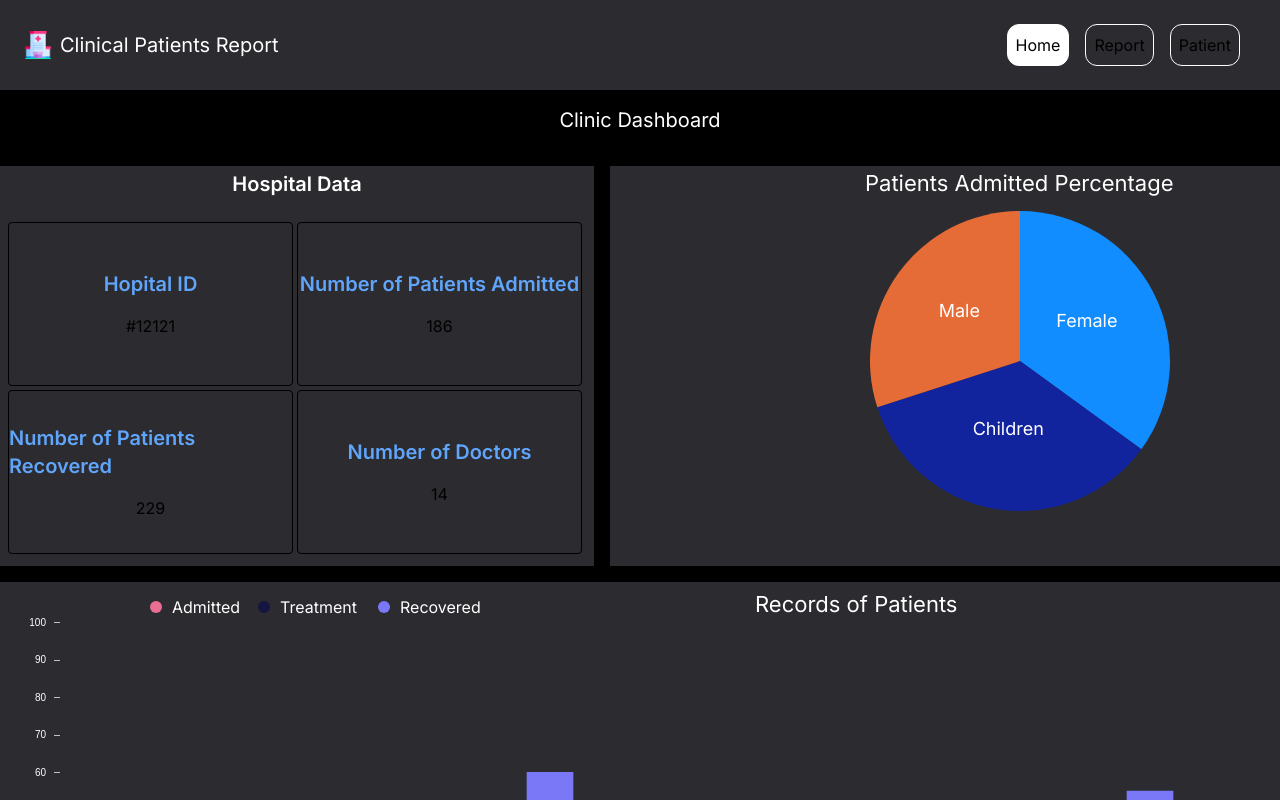
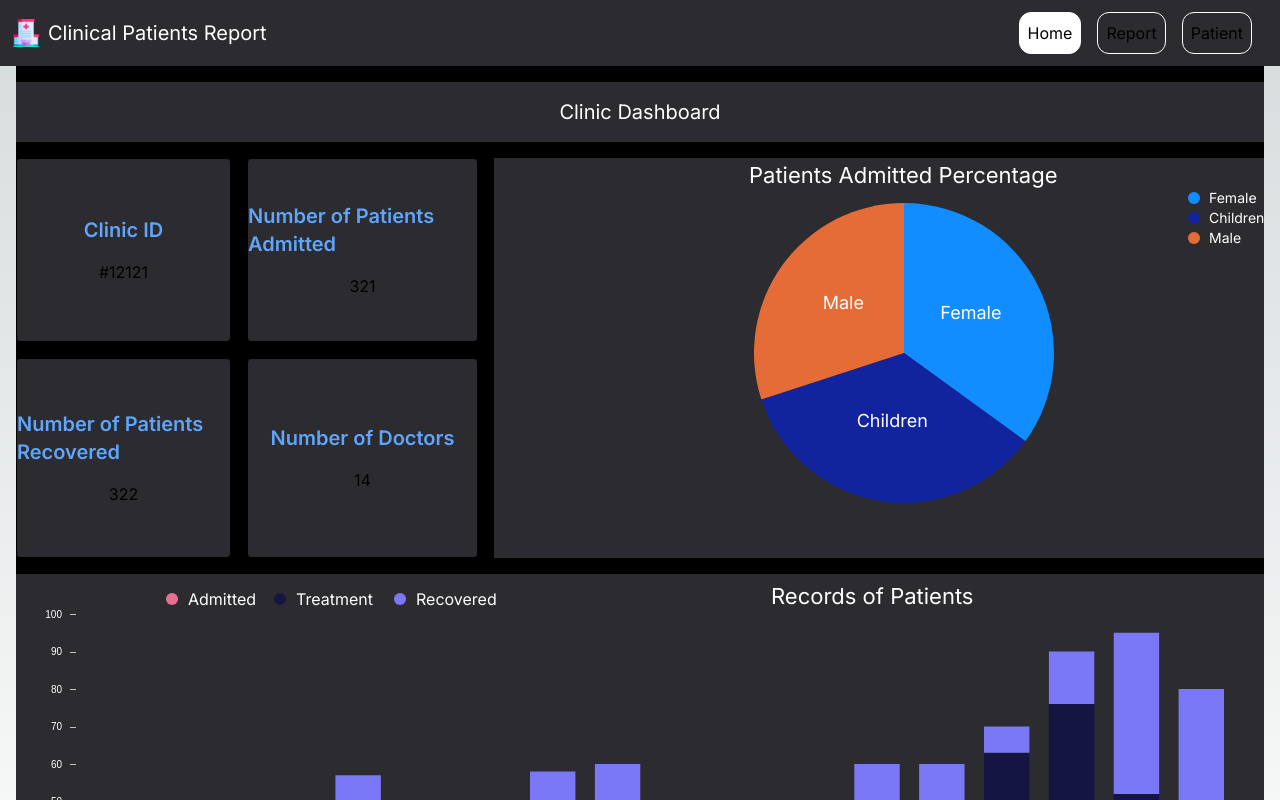
Before and after one commit to usmangq12/clinic-dashboard, a Next.js app: page / in a window 1280 px wide. Shown: the top 800 px of the page. Built offline with nearby package versions, Linux system fonts and the light colour scheme.

Commit message:
Update Data according to Report

```diff
--- a/src/app/page.tsx
+++ b/src/app/page.tsx
@@ -2,5 +2,7 @@ import React from "react";
 import { Clinic } from "@/component/Clinic";
 
 export default function Home() {
-  return <Clinic />;
+  return <div className="px-4">
+    <Clinic />
+  </div>;
 }
--- a/src/app/patient/[id]/page.tsx
+++ b/src/app/patient/[id]/page.tsx
@@ -2,5 +2,5 @@ import { Dashboard } from "@/component/Dashboard";
 import React from "react";
 
 export default function Home() {
-  return <Dashboard />;
+  return  <div className="px-4"> <Dashboard /></div>;
 }
--- a/src/component/Clinic.tsx
+++ b/src/component/Clinic.tsx
@@ -26,49 +26,49 @@ const details = [
 ];
 export const Clinic = () => {
   return (
-    <div className="w-screen h-screen bg-black flex flex-col gap-4  ">
-      <h4 className="text-center text-xl text-white p-4 flex justify-center items-center">
+    <div className=" bg-black flex flex-col gap-4   ">
+      <h4 className="text-center text-xl text-white p-4 flex justify-center items-center bg-[#2B2B30] mt-4">
         Clinic Dashboard
       </h4>
       <div className="flex flex-col gap-4 ">
         <div className=" max-h-[350px] h-[400px] flex gap-4 max-h-full">
-          <div className="flex-1 bg-[#2B2B30] flex  items-center flex-col gap-4">
-            <h4 className="text-xl text-white font-semibold mt-1 ">Hospital Data</h4>
-            <div className="flex flex-1 flex-wrap p-2 ">
-              <div className="pr-1 w-1/2 h-1/2 flex pb-1   ">
-                <div className="flex flex-col justify-center items-center gap-4 border-black border  rounded py-8 flex-1">
+
+
+            <div className="flex flex-1 flex-wrap">
+              <div className=" w-1/2 h-1/2 flex  bg-black pb-4 pr-4   ">
+                <div className="flex flex-col justify-center items-center gap-4 border-black border  rounded py-8 flex-1 bg-[#2B2B30]">
                   <h4 className="text-xl text-blue-400 font-semibold  ">
-                    Hopital ID
+                    Clinic ID
                   </h4>
                   <p> #12121</p>
                 </div>
               </div>
 
-              <div className="pr-1 w-1/2 h-1/2 flex pb-1   ">
-                <div className="flex flex-col justify-center items-center gap-4 border-black border rounded py-8 flex-1 ">
+              <div className=" w-1/2 h-1/2 flex  bg-black  pb-4   ">
+                <div className="flex flex-col justify-center items-center gap-4 border-black border rounded py-8 flex-1 bg-[#2B2B30] ">
                   <h4 className="text-xl text-blue-400 font-semibold  ">
                     Number of Patients Admitted
                   </h4>
-                  <p> 186</p>
+                  <p> 321</p>
                 </div>
               </div>
-              <div className="pr-1 w-1/2 h-1/2 flex pb-1   ">
-                <div className="flex flex-col justify-center items-center gap-4 border-black border py-8  rounded flex-1">
+              <div className=" w-1/2 h-1/2 flex   bg-black pr-4   ">
+                <div className="flex flex-col justify-center items-center gap-4 border-black border py-8  rounded flex-1 bg-[#2B2B30]">
                   <h4 className="text-xl text-blue-400 font-semibold  ">
                     Number of Patients Recovered
                   </h4>
-                  <p> 229</p>
+                  <p>322</p>
                 </div>
               </div>
-              <div className="pr-1 w-1/2 h-1/2  flex pb-1  ">
-                <div className="flex flex-col justify-center items-center gap-4 border-black border py-8  rounded flex-1">
+              <div className="w-1/2 h-1/2  flex   bg-black   ">
+                <div className="flex flex-col justify-center items-center gap-4 border-black border py-8  rounded flex-1 bg-[#2B2B30]">
                   <h4 className="text-xl text-blue-400 font-semibold  ">
                     Number of Doctors
                   </h4>
                   <p> 14</p>
                 </div>
               </div>
-            </div>
+
           </div>
           <div className="flex-1 bg-[#2B2B30]">
             <PieChart pieChartData={clinicData[1] as PieChartData[]} />
--- a/src/component/DountChart.tsx
+++ b/src/component/DountChart.tsx
@@ -7,14 +7,14 @@ type Props = {
 };
 
 export const DountChart: React.FC<Props> = ({ dountChartData }) => {
-  const refrence = useRef<SVGSVGElement>(null);
+  const reference = useRef<SVGSVGElement>(null);
 
   useEffect(() => {
-    d3.select(refrence.current).selectAll("*").remove();
-    const width = 770 || 0;
-    const height = 550 || 0;
+    d3.select(reference.current).selectAll("*").remove();
+    const width = 770;
+    const height = 550;
     const svg = d3
-      .select(refrence.current)
+      .select(reference.current)
       .attr("width", width)
       .attr("height", height);
     const margin = {
@@ -29,6 +29,7 @@ export const DountChart: React.FC<Props> = ({ dountChartData }) => {
       .text("Nurse Feedback")
       .attr("transform", `translate(${350},20)`)
       .attr("class", "label");
+
 
     const radius = Math.min(width, height) / 2;
     const colorScale: d3.ScaleOrdinal<string, string> = d3
@@ -59,7 +60,29 @@ export const DountChart: React.FC<Props> = ({ dountChartData }) => {
       .text((d: { data: PieChartData }) => d.data.category)
       .style("font-size", "18px")
       .style("fill", "white");
+
+    const legend = svg.append("g")
+      .attr("transform", `translate(${690},${60})`);
+
+    const legendItems = legend.selectAll("g")
+      .data(dountChartData)
+      .enter()
+      .append("g")
+      .attr("transform", (d, i) => `translate(0, ${i * 20})`);
+
+    legendItems.append("circle")
+      .attr("cx", 0)
+      .attr("cy", 0)
+      .attr("r", 6)
+      .attr("fill", (d) => colorScale(d.category));
+
+    legendItems.append("text")
+      .attr("x", 15)
+      .attr("y", 5)
+      .text((d) => d.category)
+      .style("fill", "white")
+      .style("font-size", "14px");
   }, [dountChartData]);
 
-  return <svg ref={refrence} style={{ height: "650px" }}></svg>;
+  return <svg ref={reference} style={{ height: "650px" }}></svg>;
 };
--- a/src/component/Header.tsx
+++ b/src/component/Header.tsx
@@ -29,7 +29,7 @@ export const Header = ({ handlePatientData }: HeaderProps) => {
   };
 
   return (
-    <div className="flex  p-3 ">
+    <div className="flex   justify-center items-center ">
       <div className="flex-1 flex gap-x-2  items-center ">
         <Image src={hospital} alt="Girl in a jacket" width="28" height="28" />
         <p className="text-white text-center text-xl ">
--- a/src/component/PieChart.tsx
+++ b/src/component/PieChart.tsx
@@ -7,14 +7,15 @@ type Props = {
 };
 
 export const PieChart: React.FC<Props> = ({ pieChartData }) => {
-  const refrence = useRef<SVGSVGElement>(null);
+  const colorArrays = ["#118DFF", "#12239E", "#E66C37"];
+  const reference = useRef<SVGSVGElement>(null);
 
   useEffect(() => {
-    d3.select(refrence.current).selectAll("*").remove();
-    const width = 670 || 0;
+    d3.select(reference.current).selectAll("*").remove();
+    const width = 770 || 0;
     const height = 300 || 0;
     const svg = d3
-      .select(refrence.current)
+      .select(reference.current)
       .attr("width", width)
       .attr("height", height);
     const margin = {
@@ -35,7 +36,7 @@ export const PieChart: React.FC<Props> = ({ pieChartData }) => {
     const colorScale: d3.ScaleOrdinal<string, string> = d3
       .scaleOrdinal<string>()
       .domain(pieChartData.map((d) => d.category))
-      .range(["#118DFF", "#12239E", "#E66C37"]);
+      .range(colorArrays);
 
     const g = svg
       .append("g")
@@ -60,7 +61,29 @@ export const PieChart: React.FC<Props> = ({ pieChartData }) => {
       .text((d: { data: PieChartData }) => d.data.category)
       .style("font-size", "18px")
       .style("fill", "white");
+
+    const legend = svg.append("g")
+      .attr("transform", `translate(${700},${ 40})`);
+
+    const legendItems = legend.selectAll("g")
+      .data(pieChartData)
+      .enter()
+      .append("g")
+      .attr("transform", (d, i) => `translate(0, ${i * 20})`);
+
+    legendItems.append("circle")
+      .attr("cx", 0)
+      .attr("cy", 0)
+      .attr("r", 6)
+      .attr("fill", (d) => colorScale(d.category));
+
+    legendItems.append("text")
+      .attr("x", 15)
+      .attr("y", 5)
+      .text((d) => d.category)
+      .style("fill", "white")
+      .style("font-size", "14px");
   }, [pieChartData]);
 
-  return <svg ref={refrence} style={{ height: "650px" }}></svg>;
+  return <svg ref={reference} style={{ height: "650px" }}></svg>;
 };
--- a/src/component/Reports.tsx
+++ b/src/component/Reports.tsx
@@ -1,15 +1,13 @@
 import React from "react";
 export const Reports = () => {
   return (
-    <div className="w-screen h-screen bg-[#2B2B30] mt-4">
     <iframe
-        title="Patient Data"
+      title="Clinic Dashboard"
       width="100%"
       height="100%"
-        src="https://app.powerbi.com/reportEmbed?reportId=ce3ce840-5293-470a-a866-32e14a756464&autoAuth=true&ctid=1d7aa2e9-3a1a-4af4-9873-31cc6674969e"
+      src="https://app.powerbi.com/reportEmbed?reportId=d09618db-d69d-4f36-887f-4a6f3e753e18&autoAuth=true&ctid=1d7aa2e9-3a1a-4af4-9873-31cc6674969e"
       frameBorder="0"
       allowFullScreen={true}
     ></iframe>
-    </div>
   );
 };
--- a/src/component/Stack.tsx
+++ b/src/component/Stack.tsx
@@ -92,8 +92,8 @@ export const Stack: React.FC<Props> = ({ patientsData }) => {
     const stackData = series(patientsData);
 
     const handleToolTip = (event: PointerEvent, d: stackOuterArray) => {
-      const html = `<table   ><thead   ><tr><th >Hospital ID</th><th>Health Status</th><th>Count</th><th>Date</th></thead><tbody ><tr >
-      <td>H123</td>
+      const html = `<table   ><thead   ><tr><th >Clinic ID</th><th>Health Status</th><th>Count</th><th>Date</th></thead><tbody ><tr >
+      <td>#12121</td>
       <td>Admitted</td>
       <td>${d.data.admitted}</td>
       <td>${d.data.date.getDate()} ${d.data.date.toLocaleString("default", {
--- a/src/constants/data.ts
+++ b/src/constants/data.ts
@@ -471,114 +471,114 @@ export const hospitalData = [
 export const clinicData = [
   [
     {
-      date: new Date(1702944000000),
-      admitted: 10,
+      date: new Date("01/16/2024"),
+      admitted: 8,
       treatment: 10,
       recovered: 9,
     },
     {
-      date: new Date(1703030400000),
+      date: new Date("01/17/2024"),
       admitted: 1,
-      treatment: 7,
-      recovered: 2,
+      treatment: 17,
+      recovered: 20,
     },
     {
-      date: new Date(1703116800000),
-      admitted: 17,
-      treatment: 15,
-      recovered: 18,
+      date: new Date("01/18/2024"),
+      admitted: 7,
+      treatment: 25,
+      recovered: 1,
     },
     {
-      date: new Date(1703203200000),
-      admitted: 14,
-      treatment: 8,
-      recovered: 28,
+      date: new Date("01/19/2024"),
+      admitted: 4,
+      treatment: 18,
+      recovered: 8,
     },
     {
-      date: new Date(1703289600000),
-      admitted: 7,
-      treatment: 0,
-      recovered: 3,
+      date: new Date("01/20/2024"),
+      admitted: 17,
+      treatment: 10,
+      recovered: 30,
     },
     {
-      date: new Date(1703376000000),
-      admitted: 3,
+      date: new Date("01/21/2024"),
+      admitted: 30,
       treatment: 10,
       recovered: 6,
     },
     {
-      date: new Date(1703462400000),
+      date: new Date("01/22/2024"),
       admitted: 7,
       treatment: 16,
       recovered: 7,
     },
     {
-      date: new Date(1703548800000),
-      admitted: 2,
-      treatment: 11,
-      recovered: 47,
+      date: new Date("01/23/2024"),
+      admitted: 20,
+      treatment: 1,
+      recovered: 37,
     },
     {
-      date: new Date(1703635200000),
-      admitted: 5,
-      treatment: 13,
-      recovered: 32,
+      date: new Date("01/24/2024"),
+      admitted: 15,
+      treatment: 23,
+      recovered: 22,
     },
     {
-      date: new Date(1703721600000),
-      admitted: 14,
+      date: new Date("01/25/2024"),
+      admitted: 1,
       treatment: 32,
-      recovered: 4,
+      recovered: 14,
     },
     {
-      date: new Date(1703808000000),
-      admitted: 38,
-      treatment: 0,
-      recovered: 12,
+      date: new Date("01/26/2024"),
+      admitted: 8,
+      treatment: 20,
+      recovered: 1,
     },
     {
-      date: new Date(1703894400000),
-      admitted: 5,
-      treatment: 6,
-      recovered: 9,
+      date: new Date("01/27/2024"),
+      admitted: 15,
+      treatment: 16,
+      recovered: 19,
     },
     {
-      date: new Date(1703980800000),
-      admitted: 5,
-      treatment: 5,
-      recovered: 0,
+      date: new Date("01/28/2024"),
+      admitted: 15,
+      treatment: 15,
+      recovered: 30,
     },
     {
-      date: new Date(1704067200000),
-      admitted: 4,
-      treatment: 4,
-      recovered: 2,
+      date: new Date("01/29/2024"),
+      admitted: 24,
+      treatment: 14,
+      recovered: 22,
     },
     {
-      date: new Date(1704153600000),
-      admitted: 26,
-      treatment: 7,
-      recovered: 17,
+      date: new Date("01/30/2024"),
+      admitted: 36,
+      treatment: 27,
+      recovered: 7,
     },
     {
-      date: new Date(1704240000000),
-      admitted: 28,
-      treatment: 18,
-      recovered: 4,
+      date: new Date("01/31/2024"),
+      admitted: 38,
+      treatment: 38,
+      recovered: 14,
     },
     {
-      date: new Date(1704326400000),
-      admitted: 17,
-      treatment: 5,
-      recovered: 33,
+      date: new Date("02/01/2024"),
+      admitted: 37,
+      treatment: 15,
+      recovered: 43,
     },
     {
-      date: new Date(1704412800000),
-      admitted: 48,
-      treatment: 0,
-      recovered: 2,
-    },
-  ],
+      date: new Date("02/02/2024"),
+      admitted: 38,
+      treatment: 10,
+      recovered: 32,
+    }
+],
   [
     { category: "Female", value: 35 },
     { category: "Children", value: 35 },
```
Also changed, not shown: src/app/report/page.tsx (+7 -2 lines), src/component/Dashboard.tsx (+3 -6 lines). Lines whose indentation alone changed are shown as unchanged.
